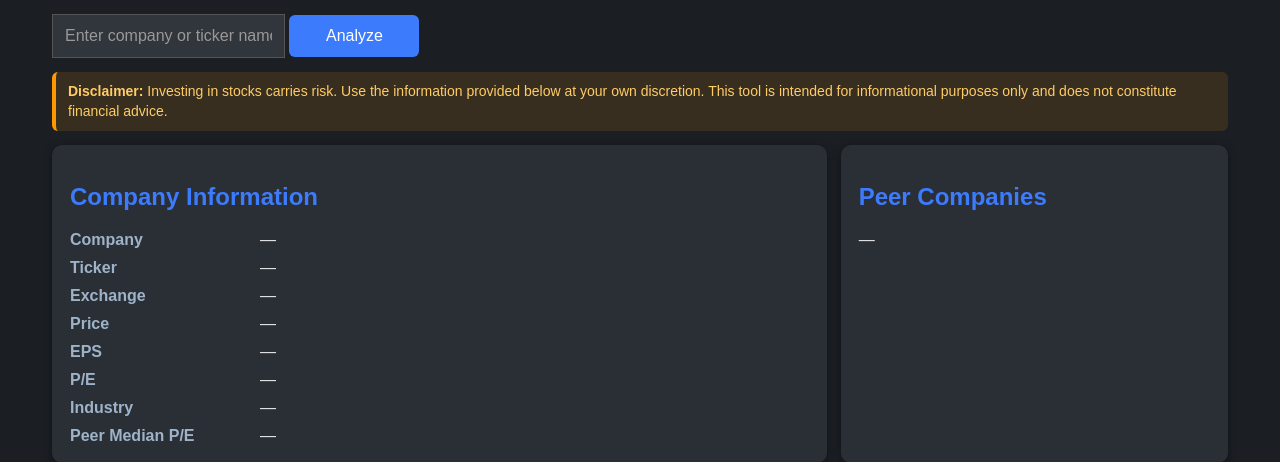
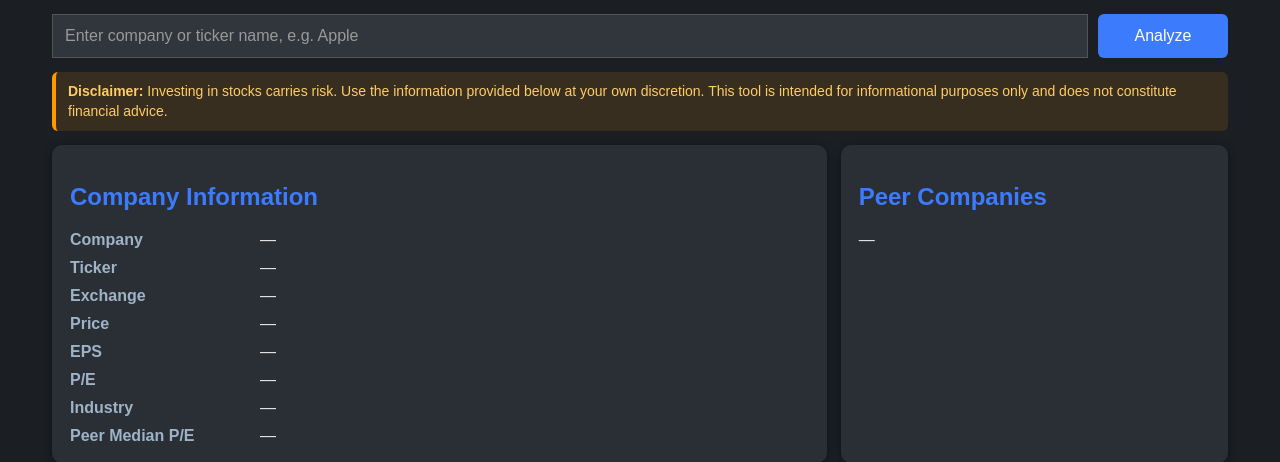
Before and after one commit to tradersamba/stock-analyzer, a FastAPI app: page / in a window 1280 px wide. Shown: the part 81-543 px from the top of the page. Run offline with FastAPI, Linux system fonts and the light colour scheme.

Commit message:
Update style.css
search box fix

```diff
--- a/static/style.css
+++ b/static/style.css
@@ -63,6 +63,12 @@ header p {
     color: #b8b8b8;
 }
 
+.search-box {
+    display: flex;
+    gap: 10px;
+    width: 100%;
+}
+
 .search-box input {
     flex: 1;
     padding: 12px;
@@ -71,7 +77,6 @@ header p {
     color: white;
     border: 1px solid #555;
 }
-
 .search-box input::placeholder {
     color: #999;
 }
```
